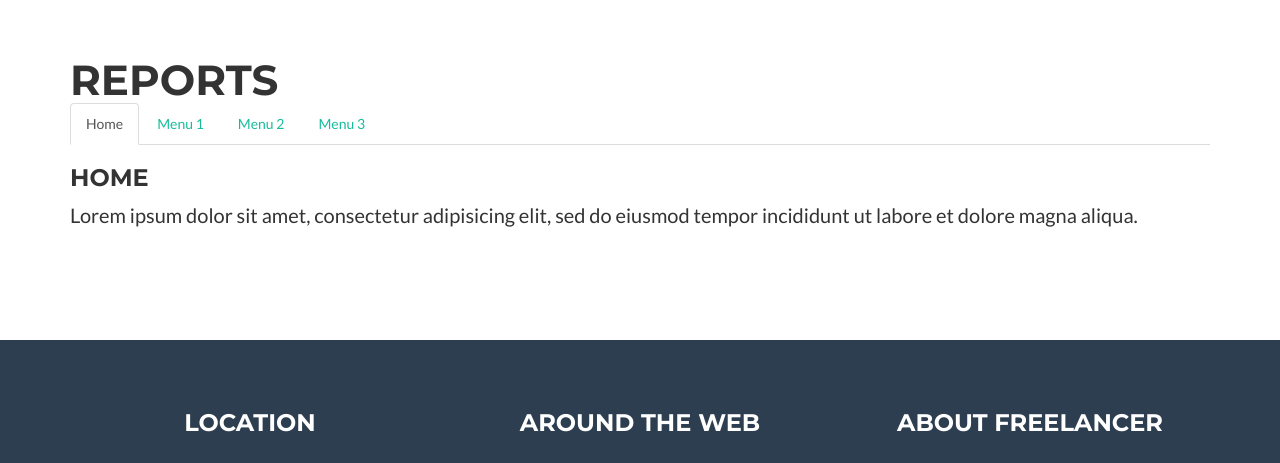
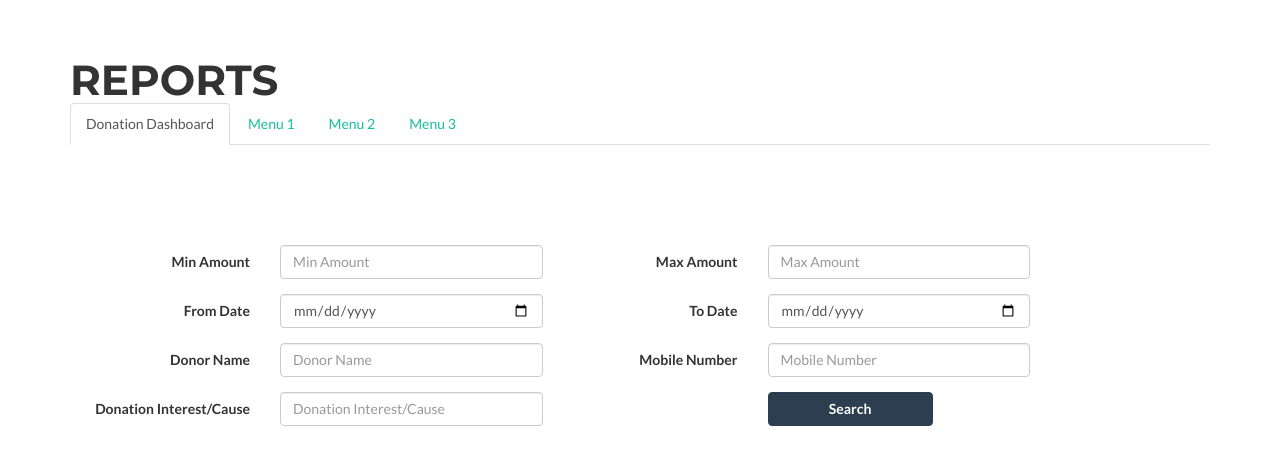
Before and after one commit to elaiyabharathi/Donor, a website: page index.html in a window 1280 px wide. Shown: the part 2367-2830 px from the top of the page. Drawn offline with nearby package versions, Linux system fonts and the light colour scheme.

Commit message:
Adding code for Donation Report

```diff
--- a/index.html
+++ b/index.html
@@ -28,6 +28,14 @@
         <script src="https://oss.maxcdn.com/libs/html5shiv/3.7.0/html5shiv.js"></script>
         <script src="https://oss.maxcdn.com/libs/respond.js/1.4.2/respond.min.js"></script>
     <![endif]-->
+    <script src="//ajax.googleapis.com/ajax/libs/jquery/1.11.0/jquery.min.js" ></script>
+    <script src="http://code.jquery.com/ui/1.10.1/jquery-ui.js"></script>
+
+    <script>
+        $(function() {
+             $( "#fromDate" ).datepicker();
+        });
+    </script>
 
 </head>
 
@@ -235,7 +243,7 @@
                 <div class="container">
                   <h2>Reports</h2>
                   <ul class="nav nav-tabs">
-                    <li class="active"><a data-toggle="tab" href="#List Of">Home</a></li>
+                    <li class="active"><a data-toggle="tab" href="#List Of">Donation Dashboard</a></li>
                     <li><a data-toggle="tab" href="#menu1" text-color="white">Menu 1</a></li>
                     <li><a data-toggle="tab" href="#menu2">Menu 2</a></li>
                     <li><a data-toggle="tab" href="#menu3">Menu 3</a></li>
@@ -243,8 +251,63 @@
 
                   <div class="tab-content">
                     <div id="home" class="tab-pane fade in active">
-                      <h3>HOME</h3>
-                      <p>Lorem ipsum dolor sit amet, consectetur adipisicing elit, sed do eiusmod tempor incididunt ut labore et dolore magna aliqua.</p>
+                      <!-- Add donation -->
+                      <section id="donorReportDashboard">
+                          <div class="container">
+
+                              <form class="form-horizontal" action="/fetchDonationReport" method="post">
+
+                                <div class="form-group">
+                                <label for="queryMinAmount" class="col-sm-2 control-label" style="float : left">Min Amount</label>
+                                <div class="col-sm-3" style="float : left">
+                                  <input type="text" class="form-control" name="queryMinAmount" placeholder="Min Amount">
+                                </div>
+
+                                  <label for="queryMaxAmount" class="col-sm-2 control-label" style="float : left">Max Amount</label>
+                                  <div class="col-sm-3" style="float : left">
+                                    <input type="text" class="form-control" name="queryMaxAmount" placeholder="Max Amount">
+                                  </div>
+                                </div>
+
+                                <div class="form-group">
+                                  <label for="queryFromDate" class="col-sm-2 control-label" style="float : left">From Date</label>
+                                  <div class="col-sm-3" style="float : left">
+                                    <input type="date" class="form-control" name="queryFromDate">
+                                  </div>
+
+                                  <label for="queryToDate" class="col-sm-2 control-label" style="float : left">To Date</label>
+                                  <div class="col-sm-3" style="float : left">
+                                    <input type="date" class="form-control" name="queryToDate">
+                                  </div>
+                                </div>
+
+                                <div class="form-group">
+                                    <label for="queryCause" class="col-sm-2 control-label" style="float : left">Donor Name</label>
+                                    <div class="col-sm-3" style="float : left">
+                                      <input type="text" class="form-control" name="queryDonorName" placeholder="Donor Name">
+                                    </div>
+
+                                  <label for="queryMobileNumber" class="col-sm-2 control-label" style="float : left">Mobile Number</label>
+                                  <div class="col-sm-3" style="float : left">
+                                    <input type="text" class="form-control" name="queryMobileNumber" placeholder="Mobile Number">
+                                  </div>
+                                </div>
+
+                                <div class="form-group">
+                                    <label for="queryCause" class="col-sm-2 control-label" style="float : left">Donation Interest/Cause</label>
+                                    <div class="col-sm-3" style="float : left">
+                                      <input type="text" class="form-control" name="queryCause" placeholder="Donation Interest/Cause">
+                                    </div>
+
+                                <label for="button" class="col-sm-2 control-label"></label>
+                                  <div class="col-sm-2">
+                                    <button class="btn btn-primary form-control" type="submit">Search</button>
+                                  </div>
+                                </div>
+
+                              </form>
+                          </div>
+                      </section>olor sit amet, consectetur adipisicing elit, sed do eiusmod tempor incididunt ut labore et dolore magna aliqua.</p>
                     </div>
                     <div id="menu1" class="tab-pane fade">
                       <h3>Menu 1</h3>
@@ -337,9 +400,6 @@
     <!-- Theme JavaScript -->
     <script src="js/freelancer.min.js"></script>
 
-
-
-
 </body>
 
 </html>
```
